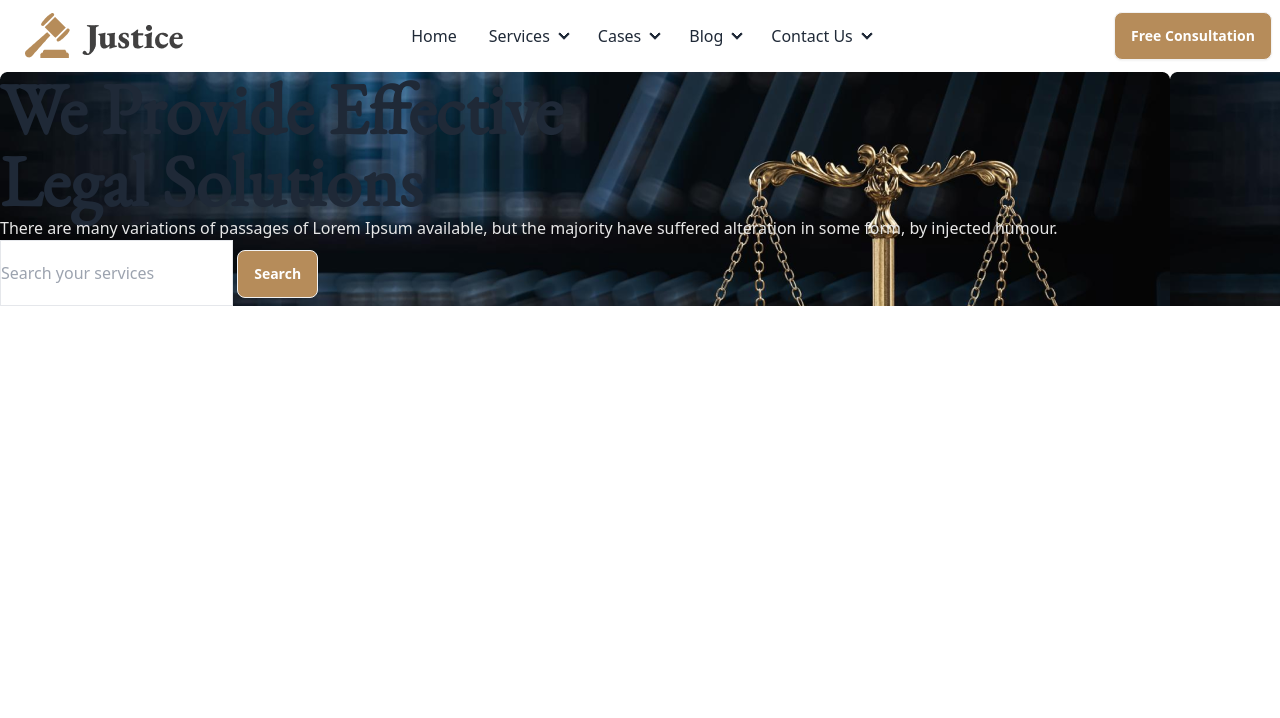
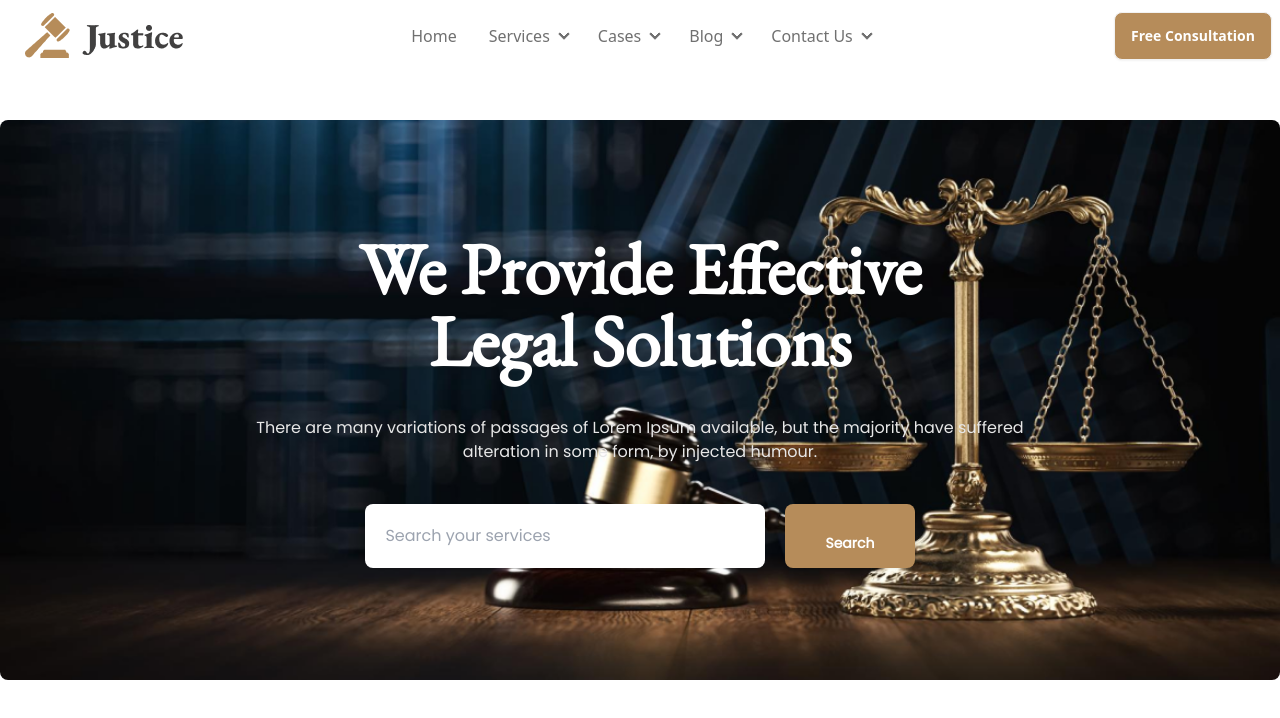
Before and after one commit to sifayet007/legal-solution-resources-main, a plain HTML site: page index.html in a window 1280 px wide. Drawn offline with nearby package versions, Linux system fonts and the light colour scheme.

Commit message:
added banner section

```diff
--- a/index.html
+++ b/index.html
@@ -52,7 +52,7 @@
     </script>
   </head>
   <body>
-    <header class="container mx-auto">
+    <header class="container mx-auto max-w-[1280px]">
       <!-- navbar -->
       <nav>
         <div class="navbar bg-base-100">
@@ -94,8 +94,9 @@
             /></a>
           </div>
           <div class="navbar-center hidden lg:flex">
-            <ul class="menu menu-horizontal px-1 text-base">
-              <li><a>Home</a></li>
+            <ul class="menu menu-horizontal px-1 text-base text-[#707070]">
+              <li><a href="#home">Home</a></li>
+
               <li>
                 <details>
                   <summary>Services</summary>
@@ -139,22 +140,32 @@
           </div>
         </div>
       </nav>
-      <section class="bg-[url(images/banner.png)]">
-        <h2 class="eb-garamond text-7xl font-extrabold">
+      <!-- banner section -->
+      <section
+        id="#home"
+        class="bg-[url(images/banner.png)] bg-no-repeat bg-center px-60 py-28 text-center bg-cover rounded-lg space-y-10 mt-12"
+      >
+        <h2 class="eb-garamond text-7xl font-extrabold text-white">
           We Provide Effective <br />
           Legal Solutions
         </h2>
-        <p class="text-text-color">
+        <p class="text-text-color poppins-regular">
           There are many variations of passages of Lorem Ipsum available, but
           the majority have suffered alteration in some form, by injected
           humour.
         </p>
-        <input
-          class="border bottom-2 py-5"
-          type="text"
-          placeholder="Search your services"
-        />
-        <button class="btn bg-btn-bg-color text-white">Search</button>
+        <div class="flex justify-center gap-5">
+          <input
+            class="py-5 pl-5 w-1/2 rounded-lg poppins-regular"
+            type="text"
+            placeholder="Search your services"
+          />
+          <button
+            class="btn bg-btn-bg-color text-white poppins-regular border-none px-10 py-8"
+          >
+            Search
+          </button>
+        </div>
       </section>
     </header>
     <main></main>
```
